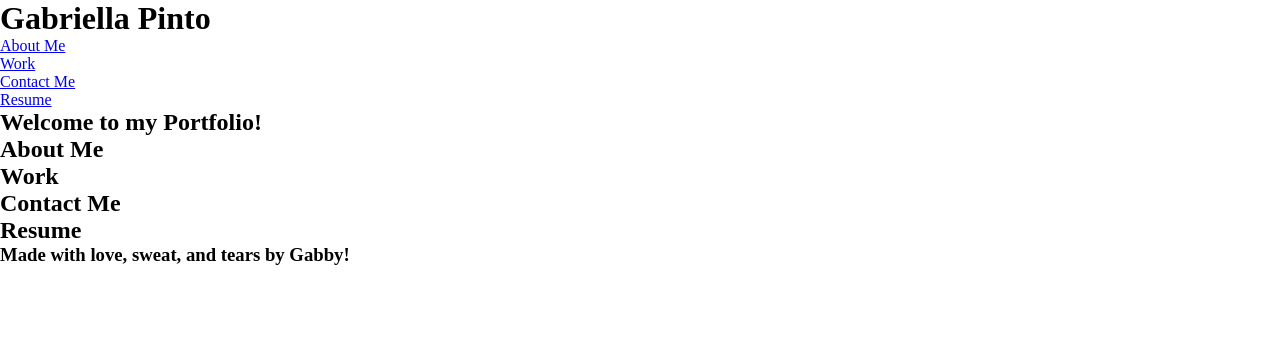
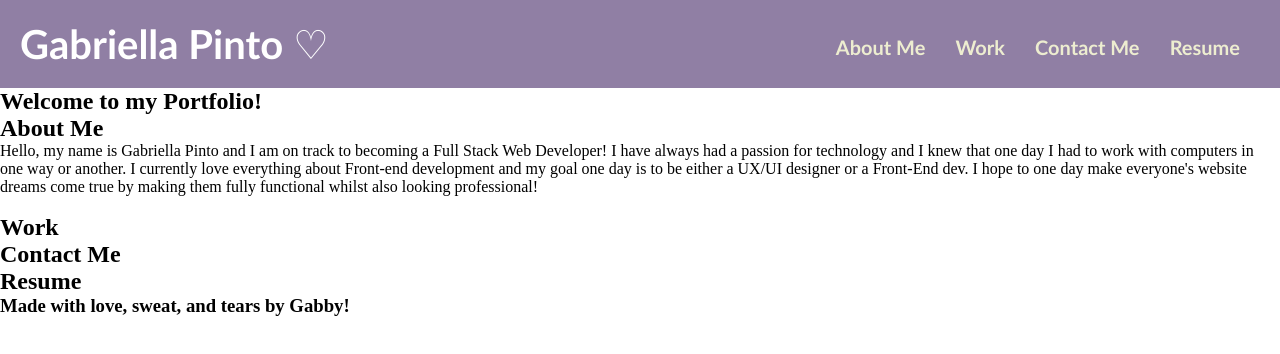
Before and after one commit to gabriellapinto/personal-portfolio, a plain HTML site: page index.html in a window 1280 px wide. Drawn offline with Linux system fonts and the light colour scheme.

Commit message:
added about me and worked on header a bit

```diff
--- a/assets/css/style.css
+++ b/assets/css/style.css
@@ -2,3 +2,61 @@
     margin: 0;
     padding: 0;
 }
+
+/* header code */
+.header {
+    padding: 20px;
+    font-family: 'Trebuchet MS', 'Lucida Sans Unicode', 'Lucida Grande', 'Lucida Sans', Arial, sans-serif;
+    background-color: #907FA4;
+    color: white;
+    position: sticky;
+}
+
+.header h1 {
+    display: inline-block;
+    font-size: 40px;
+}
+
+.header nav {
+    display: inline-block;
+    padding-top: 15px;
+    margin-right: 20px;
+    float: right;
+    font-size: 20px;
+}
+
+.header nav ul {
+    list-style: none;
+}
+
+.header nav ul li {
+    display: inline-block;
+    margin-left: 25px;
+}
+
+/* a is the list for the header */
+a {
+    text-decoration: none;
+    color: #EDEDD0;
+    font-weight: bold;
+}
+
+
+
+
+
+
+
+
+
+
+
+
+
+
+
+
+
+footer {
+
+}
--- a/index.html
+++ b/index.html
@@ -10,7 +10,7 @@
 <body>
     <!--header and navigation-->
     <header class="header">
-        <h1>Gabriella Pinto</h1>
+        <h1>Gabriella Pinto ♡</h1>
         <nav>
             <ul>
                 <li>
@@ -30,34 +30,39 @@
     </header>
     <!--hero/jumbotron-->
     <section class="hero">
-
-        <h2>Welcome to my Portfolio!</h2>
-
+        <div>
+            <h2>Welcome to my Portfolio!</h2>
+        </div>
     </section>
-
     <!--about me section-->
-    <section class="about-me">
-        <h2>About Me</h2>
-        <p>
-
-        </p>
-
+    <section id="about-me">
+        <div>
+            <h2 class="section-title">About Me</h2>
+        </div>
+        <div class="about-me-info">
+            <p>
+                Hello, my name is Gabriella Pinto and I am on track to becoming a Full Stack Web Developer! I have always had a passion for technology and I knew that one day I had to work
+                with computers in one way or another. I currently love everything about Front-end development and my goal one day is to be either a UX/UI designer or a Front-End dev.
+                I hope to one day make everyone's website dreams come true by making them fully functional whilst also looking professional!
+            </p>
+            <img src> <!--fix this bruh-->
+        </div>
     </section>
 
     <!--my work/projects section-->
-    <section class="work">
-        <h2>Work</h2>
+    <section id="work">
+        <h2 class="section-title">Work</h2>
 
     </section>
 
     <!--contact me section-->
-    <section class="contact-me">
+    <section id="contact-me">
         <h2>Contact Me</h2>
 
     </section>
 
     <!--resume section-->
-    <section class="resume">
+    <section id="resume">
         <h2>Resume</h2>
 
     </section>
```
